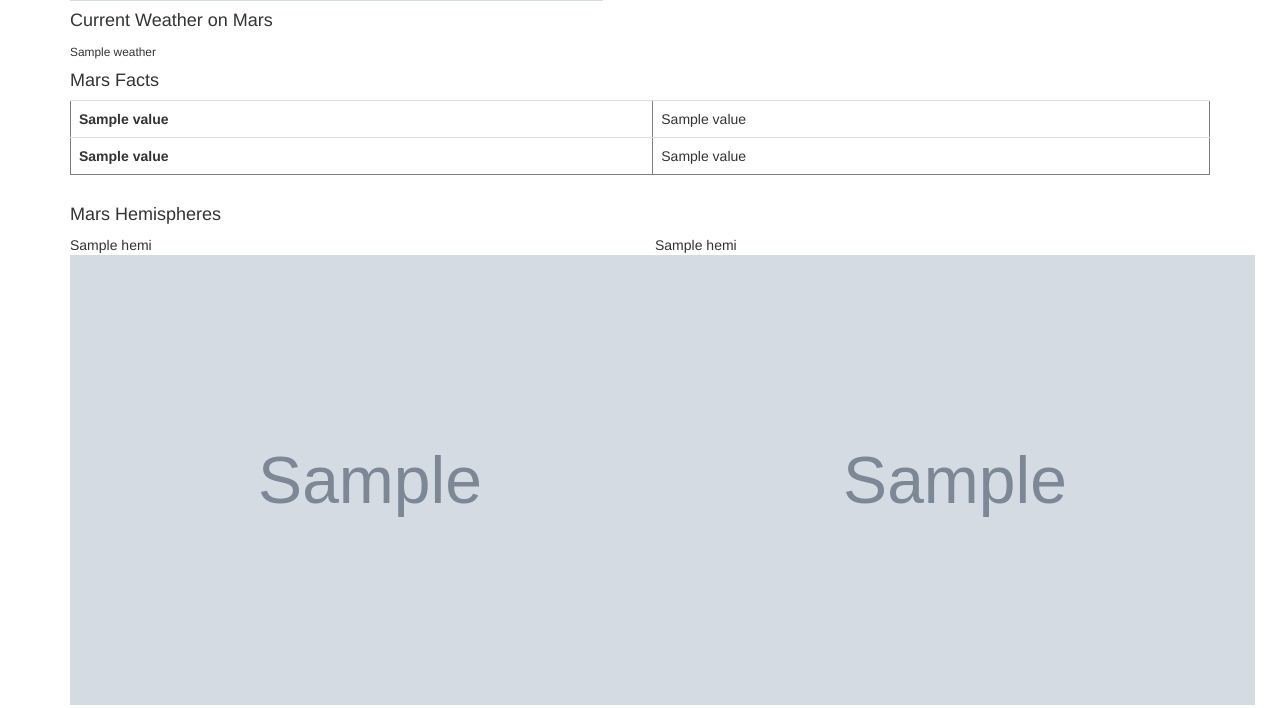
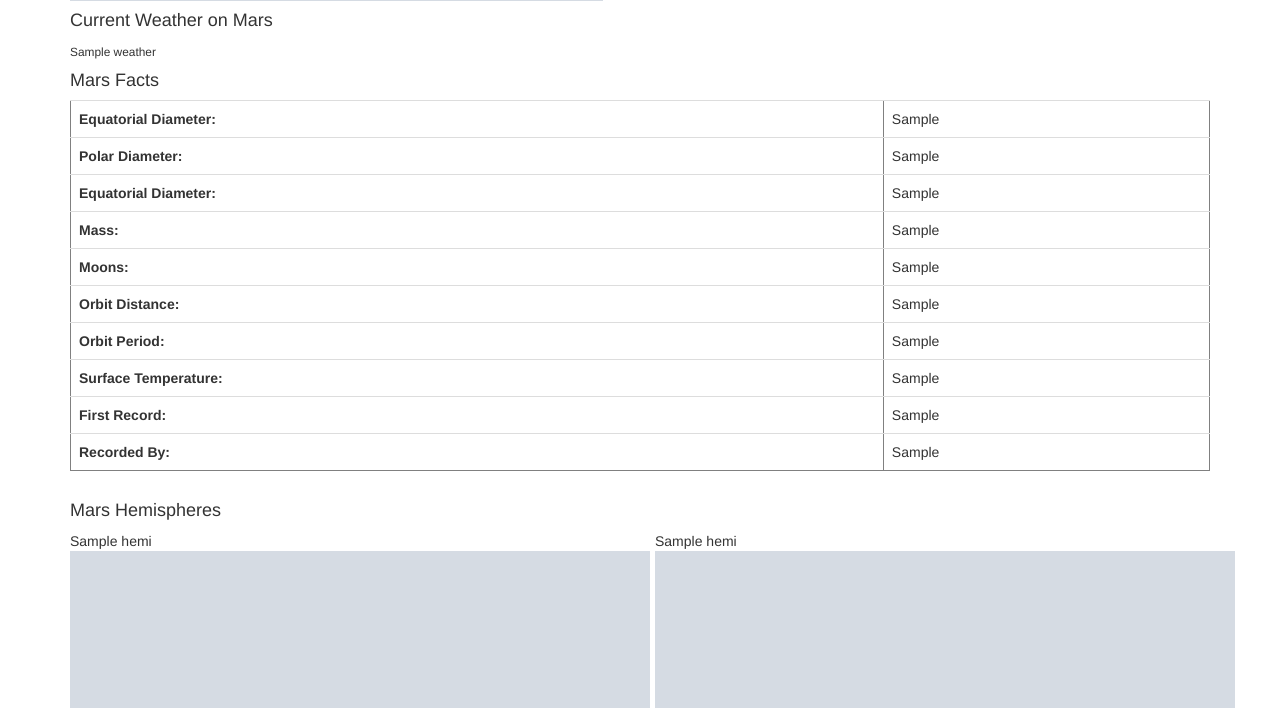
Before and after one commit to tli2001/databootcamp, a Flask app: template HW13_Due_20180422/templates/index.html in a window 1280 px wide. Shown: the part 855-1563 px from the top of the page. Run offline with Flask 2, Linux system fonts and the light colour scheme; the template is opened without the code that fills it: most values are stand-ins (such as "Sample title", 1, 10 or a date in 2020); grey boxes marked "Sample" are stand-in pictures; some libraries are stand-ins or nearby versions.

Commit message:
HTML Format Update
Corrects Table Display in Index Page

```diff
--- a/HW13_Due_20180422/templates/index.html
+++ b/HW13_Due_20180422/templates/index.html
@@ -2,6 +2,7 @@
 <html lang="en">
 
 <head>
+  <!-- Tony's Mission to Mars Page -->
   <meta charset="UTF-8">
   <meta name="viewport" content="width=device-width, initial-scale=1.0">
   <meta http-equiv="X-UA-Compatible" content="ie=edge">
@@ -49,13 +50,45 @@
     <table class="table" id="mars-facts" border=1>
       <h4 class="heading">Mars Facts</h4>
         <tr>
-          <th> {{mars_data['facts']['Value']}} </th>
-          <td> {{mars_data['facts']['Value']}} </td>
+          <th>Equatorial Diameter:</th>
+          <td>{{mars_data['facts']['Value']['Equatorial Diameter:']}}</td>
         </tr>
         <tr>
-          <th> {{mars_data['facts']['Value']}} </th>
-          <td> {{mars_data['facts']['Value']}} </td>
+          <th>Polar Diameter:</th>
+          <td>{{mars_data['facts']['Value']['Polar Diameter:']}}</td>
         </tr>
+        <tr>
+            <th>Equatorial Diameter:</th>
+            <td>{{mars_data['facts']['Value']['Equatorial Diameter:']}}</td>
+          </tr>
+          <tr>
+              <th>Mass:</th>
+              <td>{{mars_data['facts']['Value']['Mass:']}}</td>
+            </tr>
+            <tr>
+                <th>Moons:</th>
+                <td>{{mars_data['facts']['Value']['Moons:']}}</td>
+              </tr>
+              <tr>
+                  <th>Orbit Distance:</th>
+                  <td>{{mars_data['facts']['Value']['Orbit Distance:']}}</td>
+                </tr>
+                <tr>
+                    <th>Orbit Period:</th>
+                    <td>{{mars_data['facts']['Value']['Orbit Period:']}}</td>
+                  </tr>
+                  <tr>
+                      <th>Surface Temperature:</th>
+                      <td>{{mars_data['facts']['Value']['Surface Temperature:']}}</td>
+                    </tr>
+                    <tr>
+                        <th>First Record:</th>
+                        <td>{{mars_data['facts']['Value']['First Record:']}}</td>
+                      </tr>
+                      <tr>
+                          <th>Recorded By:</th>
+                          <td>{{mars_data['facts']['Value']['Recorded By:']}}</td>
+                        </tr>
     </table>
     <!-- Mars Hemispheres -->
     <div class="row" id="mars-hemi">
@@ -64,19 +97,19 @@
       </div>
       <div class="col-md-6">
         <medium>{{mars_data['hemi'][0]['title']}}</medium>
-        <img src={{mars_data['hemi'][0]['img_url']}} width="600">
+        <img src={{mars_data['hemi'][0]['img_url']}} width="580">
       </div>
       <div class="col-md-6">
         <medium>{{mars_data['hemi'][1]['title']}}</medium>
-        <img src={{mars_data['hemi'][1]['img_url']}} width="600">
+        <img src={{mars_data['hemi'][1]['img_url']}} width="580">
       </div>
       <div class="col-md-6">
         <medium>{{mars_data['hemi'][2]['title']}}</medium>
-        <img src={{mars_data['hemi'][2]['img_url']}} width="600">
+        <img src={{mars_data['hemi'][2]['img_url']}} width="580">
       </div>
       <div class="col-md-6">
         <medium>{{mars_data['hemi'][3]['title']}}</medium>
-        <img src={{mars_data['hemi'][3]['img_url']}} width="600">
+        <img src={{mars_data['hemi'][3]['img_url']}} width="580">
       </div>
     </div>
   </div>
```
